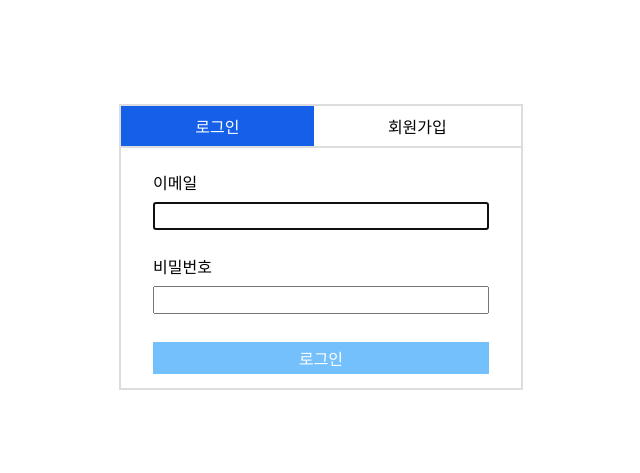
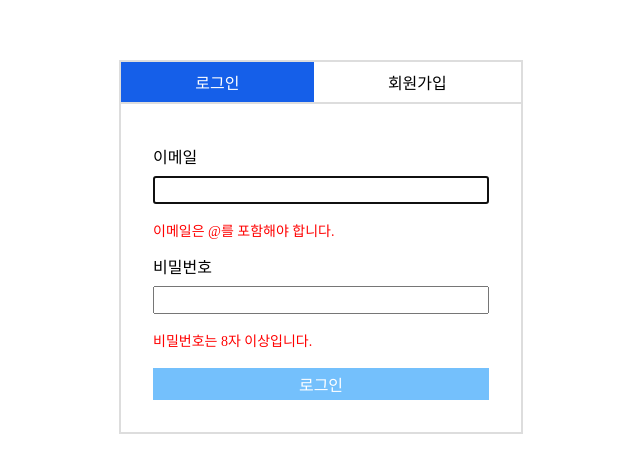
Before and after one commit to homile/wanted-pre-onboarding-frontend, a React (Create React App) app: page / in a window 1280 px wide. Shown: the part 121-594 px from the top of the page, without its empty margins (319-959 px from the left). Built offline with nearby package versions, Linux system fonts and the light colour scheme.

Commit message:
feat:유효성 검사에 따른 에러 메시지 출력 구현

```diff
--- a/src/pages/auth/Auth.js
+++ b/src/pages/auth/Auth.js
@@ -90,8 +90,10 @@ const Auth = () => {
             이메일
           </S.InputLabel>
           <S.Input id="email" type="email" onChange={emailValidation}></S.Input>
+          {validation || <S.ErrMsg>이메일은 @를 포함해야 합니다.</S.ErrMsg>}
           <S.InputLabel htmlFor="password">비밀번호</S.InputLabel>
           <S.Input id="password" type="password" onChange={pwValidation}></S.Input>
+          {validation || <S.ErrMsg>비밀번호는 8자 이상입니다.</S.ErrMsg>}
           <S.Button disabled={!validation} check={validation}>
             {select === "signin" ? "로그인" : "회원가입"}
           </S.Button>
--- a/src/pages/auth/styles.js
+++ b/src/pages/auth/styles.js
@@ -39,7 +39,6 @@ export const FormContainer = styled.div`
   border: 2px solid #dddddd;
   border-top: 0px;
   width: 100%;
-  height: 15rem;
 `;
 
 export const Form = styled.form`
@@ -60,6 +59,12 @@ export const Input = styled.input`
   padding: 0 1rem;
 `;
 
+export const ErrMsg = styled.span`
+  color: red;
+  font-size: 14px;
+  margin-bottom: 6px;
+`;
+
 export const Button = styled.button`
   height: 2rem;
   color: #ffffff;
```
